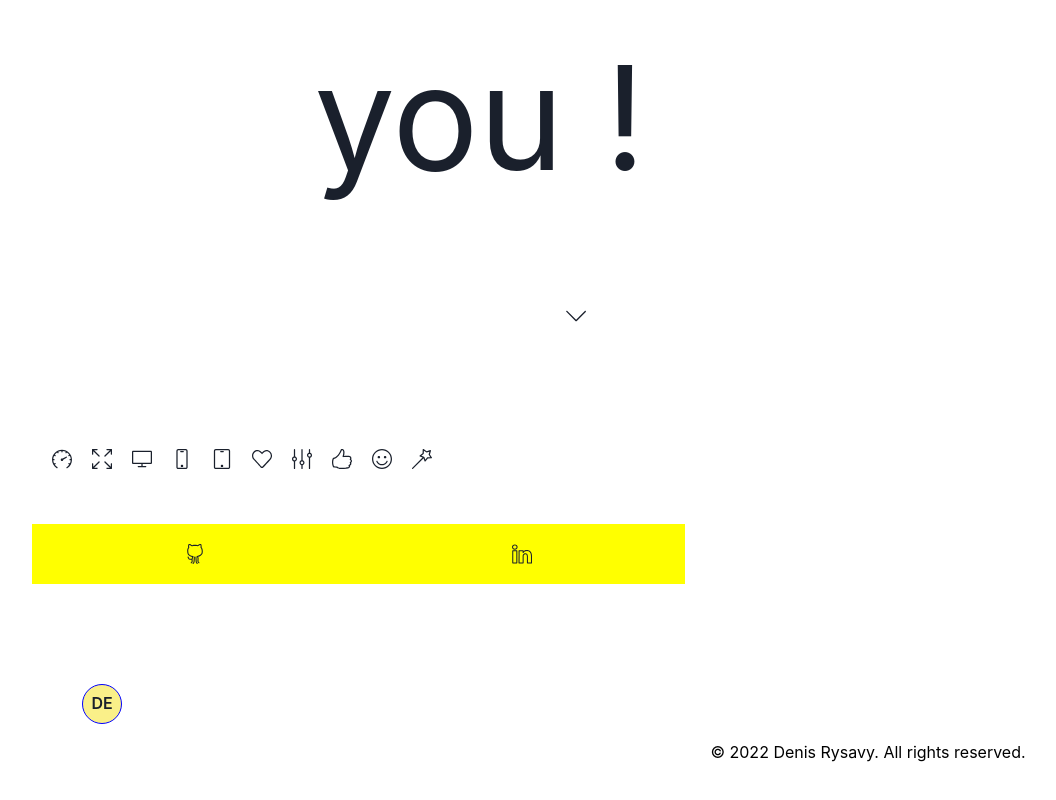
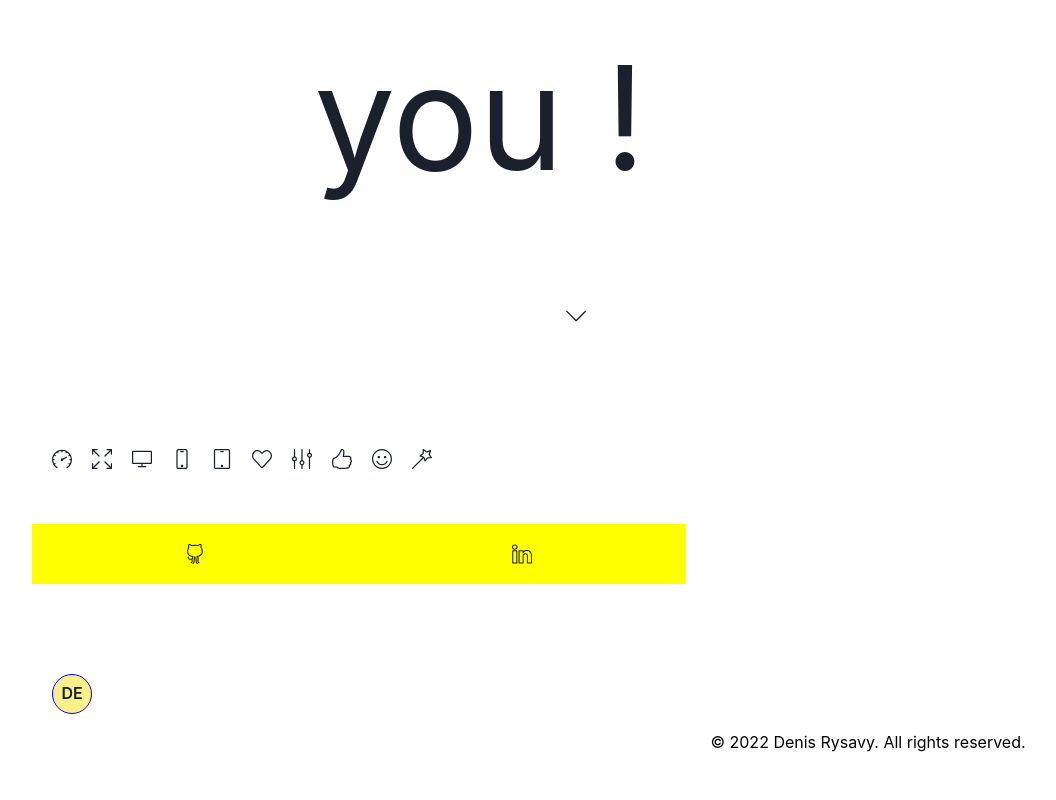
Before and after one commit to rysavy122/portfolio2.0, a React (Vite) app: page / in a window 1280 px wide. Shown: the part 606-1406 px from the top of the page, without its empty margins (64-1120 px from the left). Built offline with nearby package versions, Linux system fonts and the light colour scheme.

Commit message:
footer fix

```diff
--- a/src/Components/layout/navbar.css
+++ b/src/Components/layout/navbar.css
@@ -49,13 +49,14 @@
     text-align: center;
     color:black;
     margin-top:20vh;
+    margin-bottom:15px;
     margin-left: 60px;
 }
 
 #button{
     margin:10px;
-    margin-top:60px;
-    margin-left:50px;
+    margin-top:50px;
+    margin-left:20px;
 }
 
 
```
